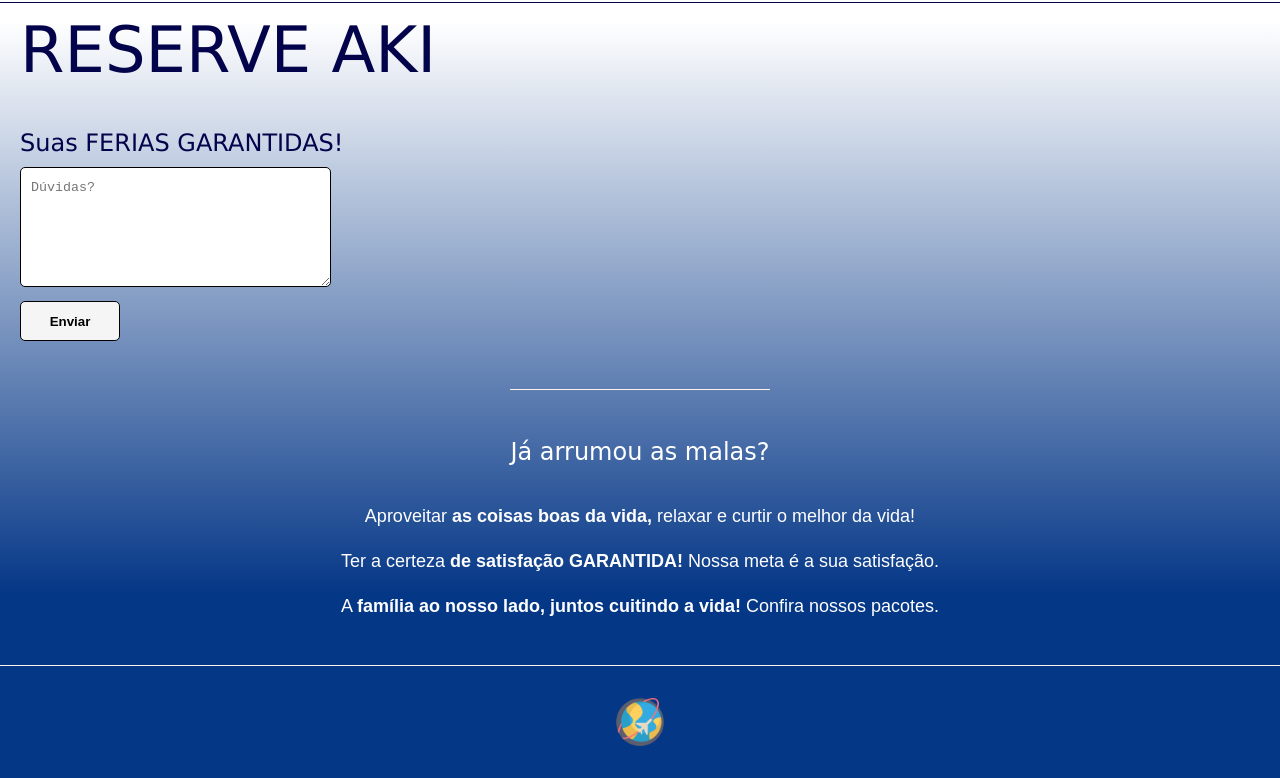
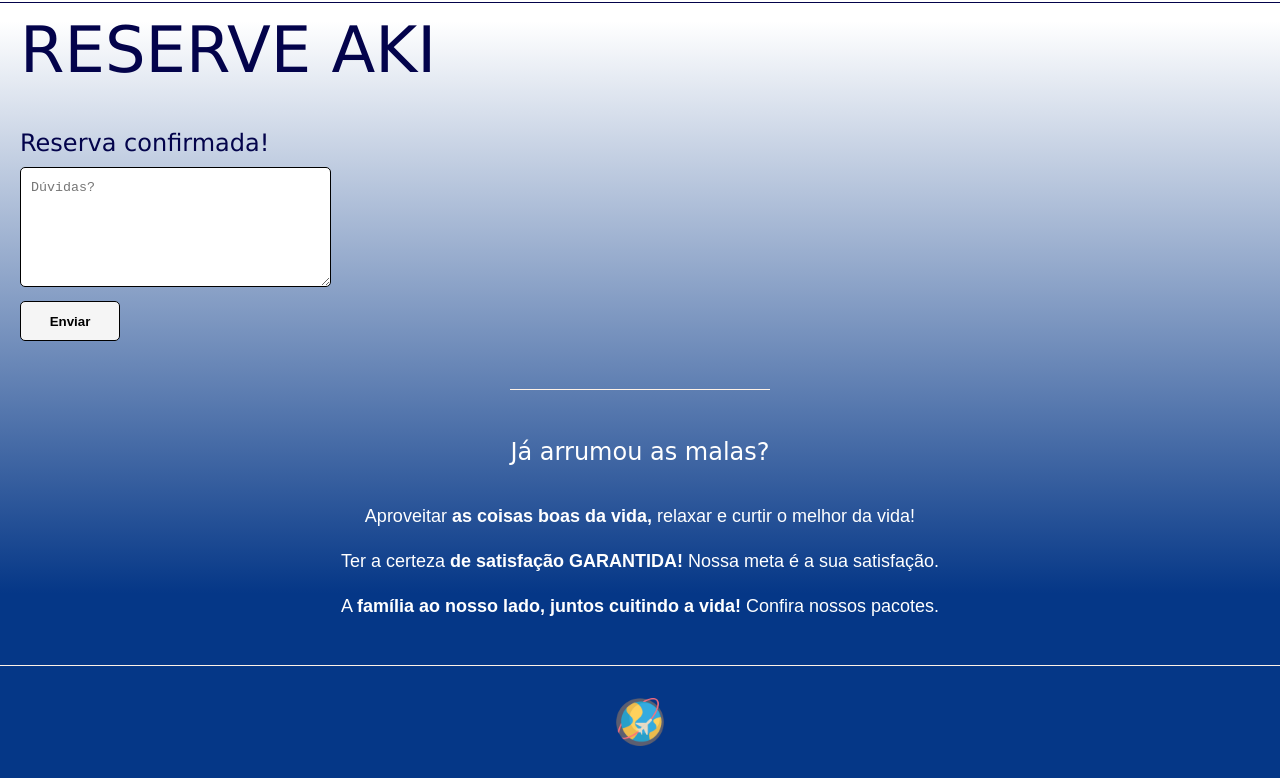
Before and after one commit to leofreitasj/Pagina-de-Reserva, a plain HTML site: page Pagina Status/status.html in a window 1280 px wide. Shown: the part 106-884 px from the top of the page. Drawn offline with Linux system fonts and the light colour scheme; files whose address does not match are found by name.

Commit message:
Atualização página status

```diff
--- a/Pagina Status/status.html
+++ b/Pagina Status/status.html
@@ -5,7 +5,7 @@
     <meta http-equiv="X-UA-Compatible" content="IE=edge">
     <meta name="viewport" content="width=device-width, initial-scale=1.0">
     <link rel="stylesheet" href="status.css">
-    <title>Satus</title>
+    <title>Status de reserva</title>
 </head>
 <body>
     <header class="cabecalho">
@@ -27,15 +27,11 @@
         <section>
             <div class="conteudo-principal-escrito">
                 <h1 class="conteudo-principal-escrito-titulo">RESERVE AKI</h1>
-                <h2 class="conteudo-principal-escrito-subtitulo">Suas FERIAS GARANTIDAS!</h2>
-
+                <h2 class="conteudo-principal-escrito-subtitulo">Reserva confirmada!</h2>
               </div>
                 <textarea placeholder="Dúvidas?"></textarea> <br>
                 <input type="submit" class="enviar" onclick="Enviar();" value="Enviar" />
-
         </section>
-
-
         <section class="conteudo-secundario">
             <h3 class="conteudo-secundario-titulo">Já arrumou as malas?</h3>
             <p class="conteudo-secundario-paragrafo">Aproveitar <strong>as coisas boas da vida,</strong> relaxar e curtir o melhor da vida!</p>
```
